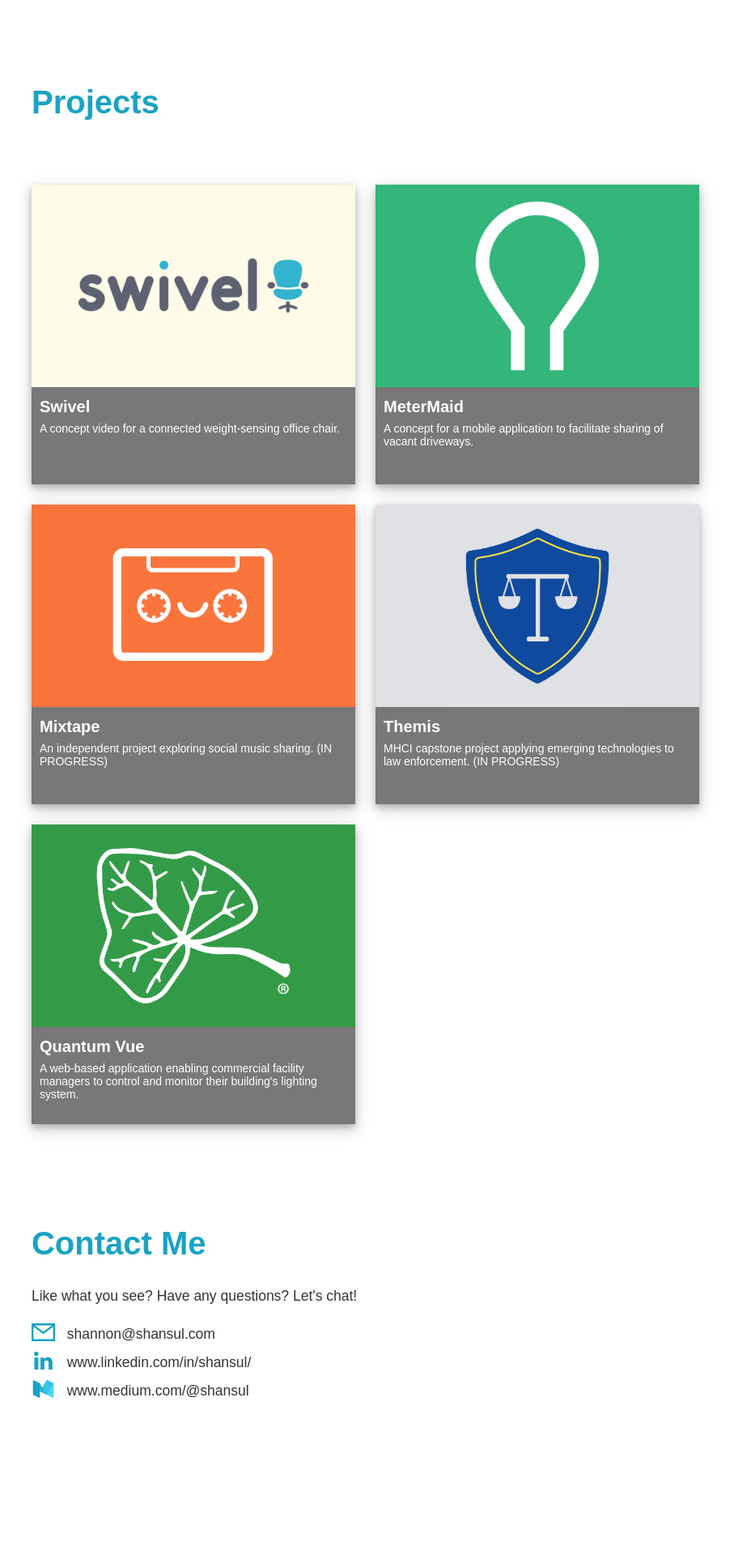
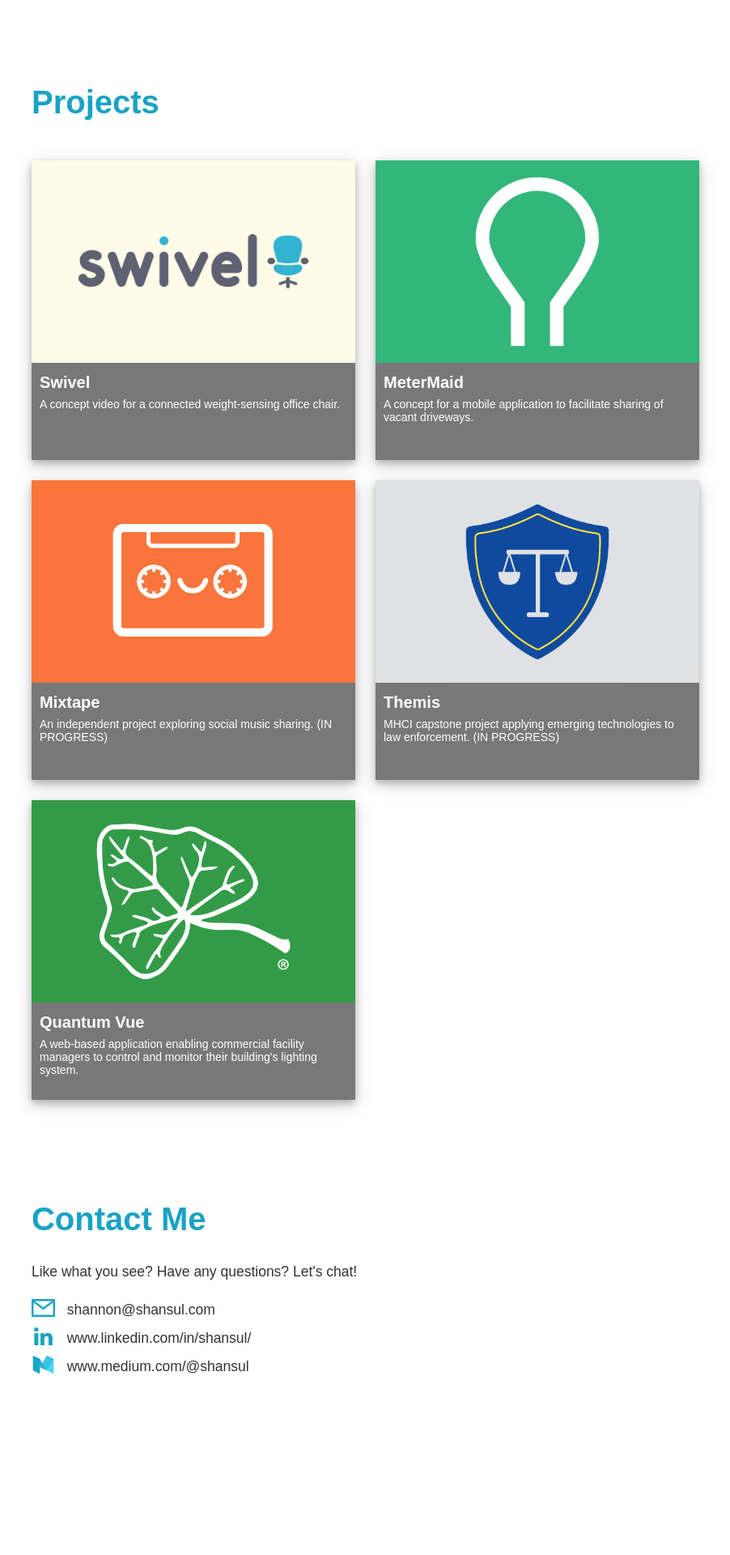
Before and after one commit to shansul26/old_portfolio, a Jekyll site: the page built from index.html, in a window 1280 px wide. Shown: the part 2577-4497 px from the top of the page at 81% size, without its empty margins (376-1278 px from the left). Built offline with Jekyll 4.4.1, drawn with Linux system fonts in a browser that asks for light colours; nearby versions of some CDN libraries.

Commit message:
Adjusting portfolio gap
- Lowering the margin between “Portfolio” from 5rem to 2rem

```diff
--- a/index.html
+++ b/index.html
@@ -99,7 +99,7 @@ excerpt:
                 <div class="row">
                     <div class="col-md-11 col-md-offset-1 col-xs-10 col-xs-offset-1">
                         <h2>Projects</h2>
-                        <div style="height:5rem;"></div>
+                        <div style="height:2rem;"></div>
                             {% for post in site.posts %}
                             <!-- col-lg-8 col-lg-offset-2 col-md-8 col-md-offset-2 col-sm-8 col-sm-offset-2 -->
                             <div class="portfolio-card col-lg-8 col-md-8 col-sm-8" onclick="location.href=&quot;{{post.url}}&quot;">
```
